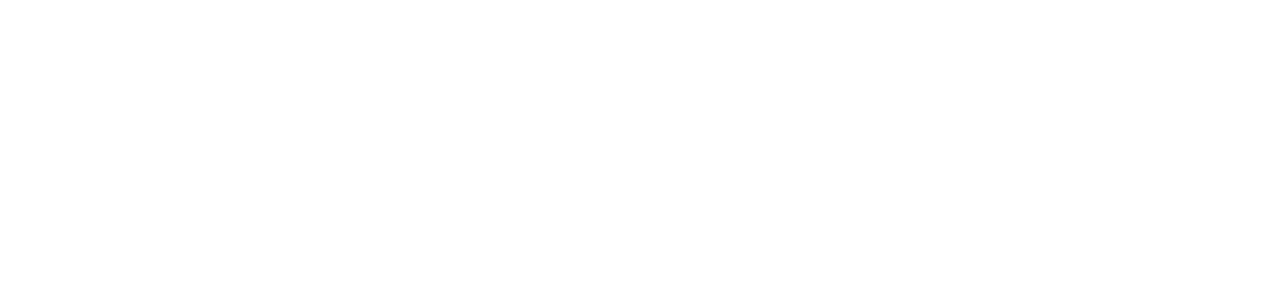
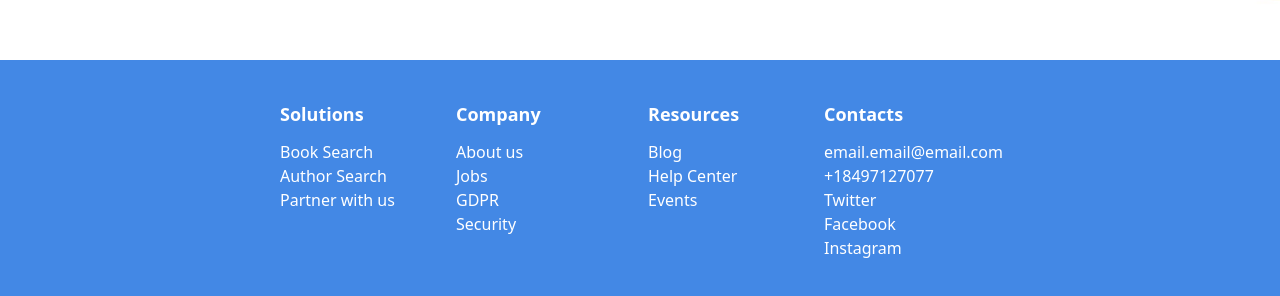
Before and after one commit to EDGI9/library-app, a React (Vite) app in the folder client/: page / in a window 1280 px wide. Shown: the part 2644-2940 px from the top of the page. Before the commit the page ends 2584 px from the top, so only its background shows below. Built offline with nearby package versions, Linux system fonts and the light colour scheme; no server answers.

Commit message:
Creation of base Footer component

```diff
--- a/client/src/App.jsx
+++ b/client/src/App.jsx
@@ -1,13 +1,15 @@
 import { Outlet } from "react-router-dom";
 
 import Navbar from "./components/Navbar";
+import Footer from "./components/Footer";
 
 const App = () => {
 
   return (
-    <div className="w-full h-full pb-6 bg-main-background bg-no-repeat bg-[center_top_45em]">
+    <div className="w-full h-full bg-main-background bg-no-repeat bg-[center_top_45em]">
       <Navbar />
       <Outlet />
+      <Footer />
     </div>
   );
 };
--- /dev/null
+++ b/client/src/components/Footer.jsx
@@ -0,0 +1,63 @@
+import { faker } from "@faker-js/faker";
+
+const Footer = () => {
+
+    const solutionsList = ["Book Search", "Author Search", "Partner with us" ];
+    const companyList = ["About us","Jobs","GDPR","Security"];
+    const resourcesList = ["Blog", "Help Center", "Events"];
+    const contactsList = ["email.email@email.com", faker.phone.number({ style: 'international' }), "Twitter", "Facebook", "Instagram"];
+
+    return (
+        <footer className="flex justify-center bg-primary p-10 text-white mt-36">
+            <div className="grid grid-cols-1 lg:grid-cols-2 gap-4 w-3/5" >
+                <div className="grid grid-cols-1 grid-rows-2 md:grid-cols-2 md:grid-rows-1">
+                    <div>
+                        <h3 className="text-lg pb-3 font-bold">Solutions</h3>
+                        <ul>
+                            {solutionsList.map((item, index) => {
+                                return (
+                                    <li key={index}>{item}</li>
+                                )
+                            })}
+                        </ul>
+                    </div>
+                    <div>
+                        <h3 className="text-lg pb-3 font-bold">Company</h3>
+                        <ul>
+                            {companyList.map((item, index) => {
+                                return (
+                                    <li key={index}>{item}</li>
+                                )
+                            })}
+                        </ul>
+                    </div>
+                </div>
+                <div className="grid grid-cols-1 grid-rows-2 md:grid-cols-2 md:grid-rows-1">
+                    <div>
+                        <h3 className="text-lg pb-3 font-bold">Resources</h3>
+                        <ul>
+                            {resourcesList.map((item, index) => {
+                                return (
+                                    <li key={index}>{item}</li>
+                                )
+                            })}
+                        </ul>
+
+                    </div>
+                    <div>
+                        <h3 className="text-lg pb-3 font-bold">Contacts</h3>
+                        <ul>
+                            {contactsList.map((item, index) => {
+                                return (
+                                    <li key={index}>{item}</li>
+                                )
+                            })}
+                        </ul>
+                    </div>
+                </div>
+            </div>
+        </footer>
+    )
+}
+
+export default Footer;
```
Also changed, not shown: 1 other file (tests, documents, lock files or other folders).
